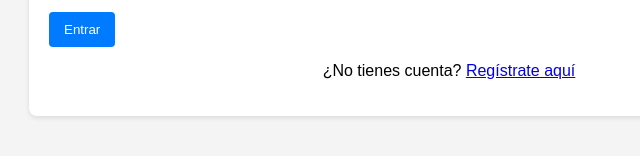
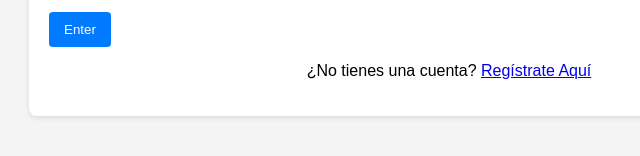
Before and after one commit to oems1982/nuevo_frontend, a plain HTML site: page index.html in a window 1280 px wide. Shown: the part 258-414 px from the top of the page, 191-831 px from the left. Drawn offline with Linux system fonts and the light colour scheme.

Commit message:
actualizacion de textos en el index

```diff
--- a/index.html
+++ b/index.html
@@ -3,7 +3,7 @@
   <head>
     <meta charset="UTF-8" />
     <meta name="viewport" content="width=device-width, initial-scale=1.0" />
-    <title>MyBooks Frontend (Vanilla)</title>
+    <title>ID_App</title>
     <link rel="stylesheet" href="style.css" />
   </head>
   <body>
@@ -19,18 +19,18 @@
             <label for="password">Password:</label>
             <input type="password" id="login-password" required />
           </div>
-          <button type="submit">Entrar</button>
+          <button type="submit">Enter</button>
         </form>
         <p style="text-align: center; margin-top: 15px;">
-        ¿No tienes cuenta?
-        <a href="registrar.html">Regístrate aquí</a>
+        ¿No tienes una cuenta?
+        <a href="registrar.html">Regístrate Aquí</a>
       </p>
       </section>
     </div>
 
     <div id="content-view" class="hidden">
       <header>
-        <h1>Bienvenido a MyBooks</h1>
+        <h1>Bienvenido a ID App</h1>
         <button id="logout-button">Cerrar Sesión</button>
       </header>
 
```
